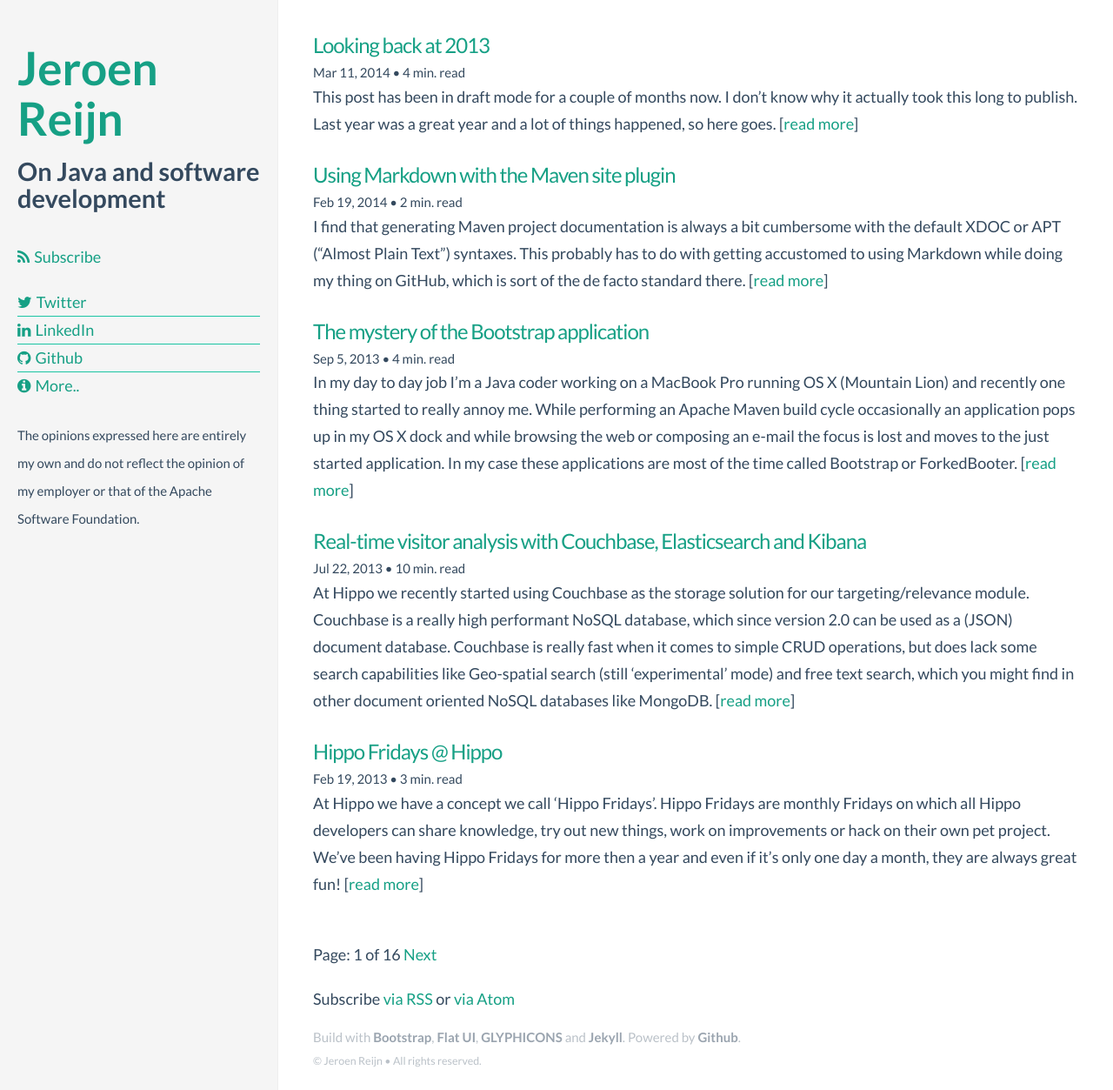
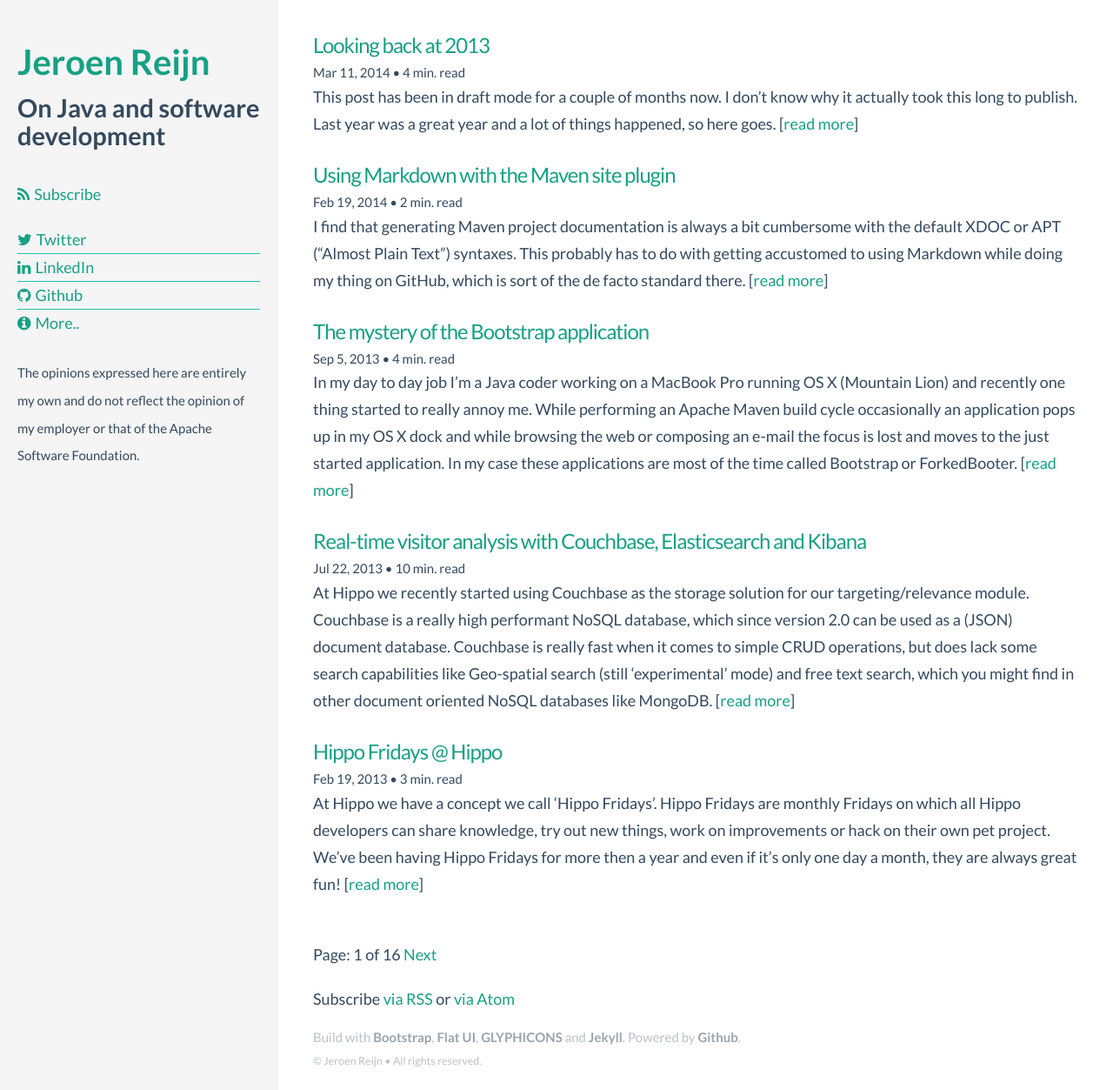
Before and after one commit to jreijn/jreijn.github.com, a Jekyll site: the page built from index.html, in a window 1280 px wide and 1253 px high. Shown: the whole window at 87% size. Built offline with Jekyll 4.4.1, drawn with Linux system fonts in a browser that asks for light colours; Markdown is read by kramdown in place of the engine named in the settings; the list of posts is cut into pages by our own code; comment, search, counter and statistics services are not loaded.

Commit message:
Change header format

```diff
--- a/_includes/sidebar.html
+++ b/_includes/sidebar.html
@@ -1,7 +1,7 @@
 <div id="sidebar">
-    <h2 class="blog-title">
+    <h3 class="blog-title">
         <a href="/">Jeroen Reijn</a>
-    </h2>
+    </h3>
     <h4>
         {{ site.subtitle }}
     </h4>
```
